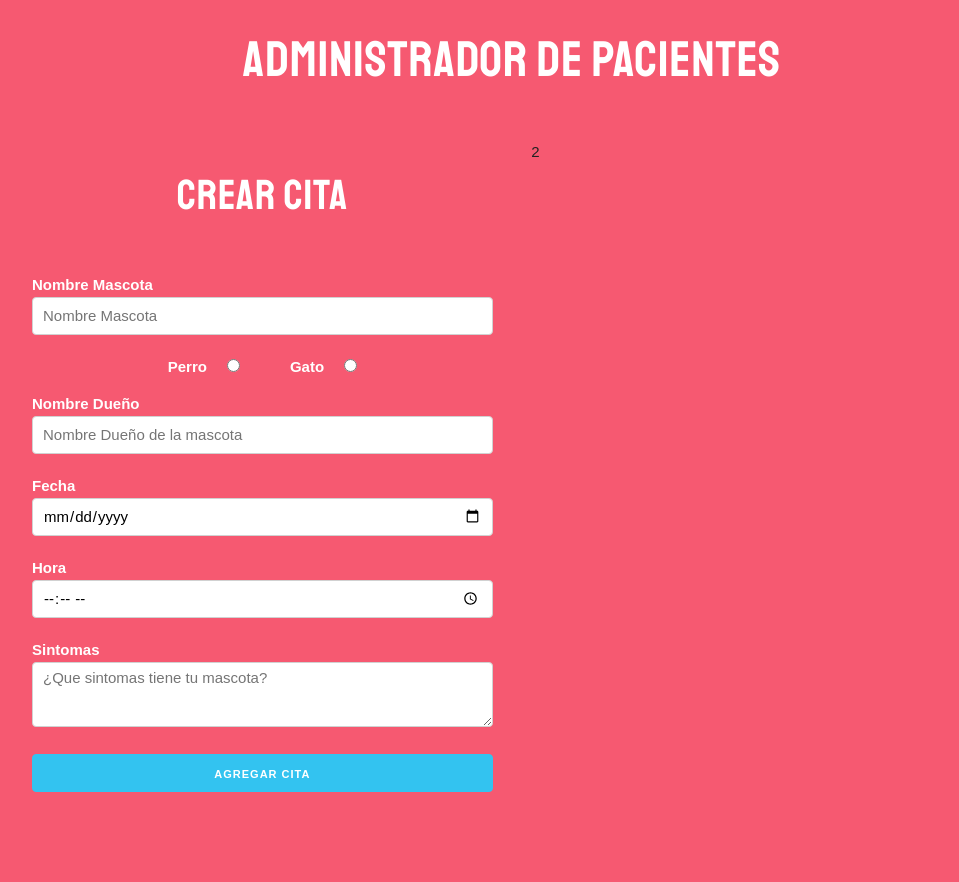
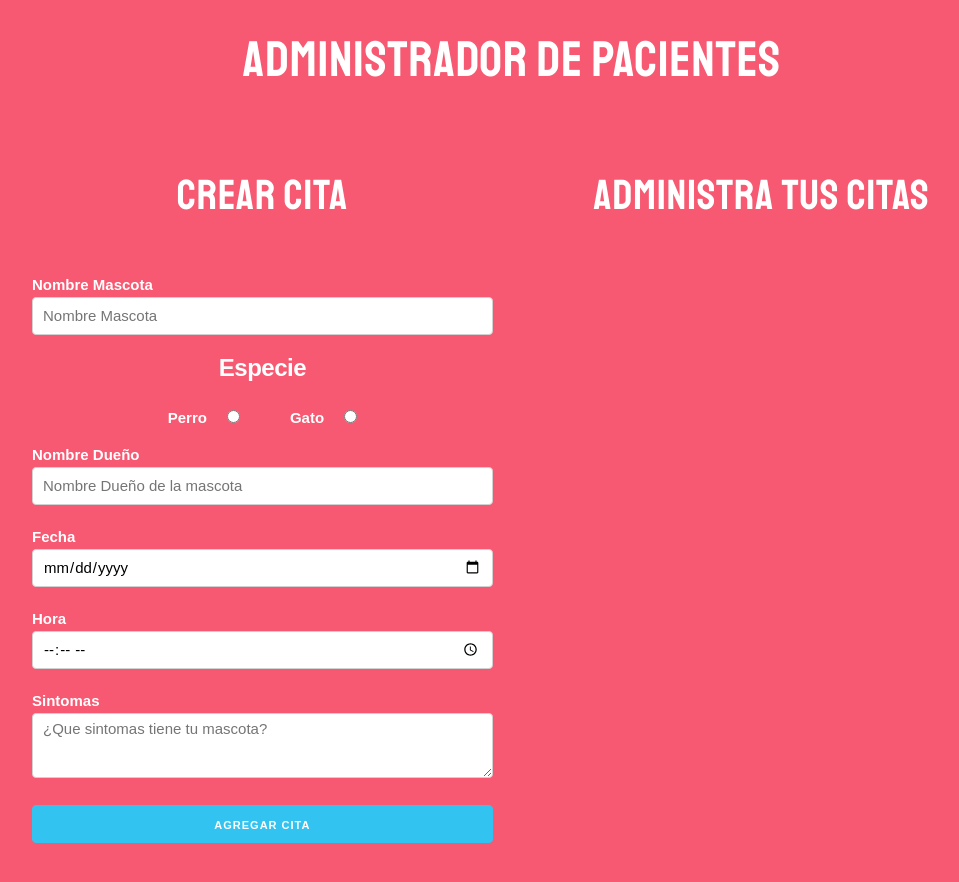
Before and after one commit to Mauricio-Ojeda/Formulario-React, a React (Create React App) app: page / in a window 1280 px wide. Shown: the top 882 px of the page, without its empty margins (128-1087 px from the left). Built offline with nearby package versions, Linux system fonts and the light colour scheme.

Commit message:
mostrando citas

```diff
--- a/src/App.js
+++ b/src/App.js
@@ -1,18 +1,42 @@
-import React, { Fragment} from 'react'
-import Formulario from './components/Formulario'
+import React, { Fragment, useState} from 'react';
+import Formulario from './components/Formulario';
+import Cita from './components/Cita';
 import './App.css';
 
 function App() {
+
+  // Arreglo de citas
+  const [citas, guardarCitas] = useState([]);
+
+  // funcion que tome citas actuales y agregue nuevas
+  const crearCitas = cita => {
+     guardarCitas([
+      ...citas,
+      cita
+    ]);
+
+  }
+
   return (
     <Fragment>
       <h1>Administrador de Pacientes</h1>
       <div className="container">
         <div className="row">
           <div className="one-half column">
-                <Formulario/>
+                <Formulario
+                  crearCitas={crearCitas}
+                />
           </div>
           <div className="one-half column">
-                2
+                <h2>Administra tus Citas</h2>
+                {citas.map(cita =>(
+                  <Cita
+
+                    key={cita.id}
+                    cita={cita}
+
+                  />
+                ))}
           </div>
         </div>
 
--- /dev/null
+++ b/src/components/Cita.js
@@ -0,0 +1,23 @@
+import React from 'react'
+
+const Cita = ({cita}) => {
+    const {mascota, especie, propietario, fecha, hora, sintomas} = cita;
+    return (
+        <div className="cita">
+          <p>Mascota: <span>{mascota}</span></p>
+          <p>Especie: <span>{especie}</span></p>
+          <p>Propietario: <span>{propietario}</span></p>
+          <p>Fecha: <span>{fecha}</span></p>
+          <p>Hora: <span>{hora}</span></p>
+          <p>Sintomas: <span>{sintomas}</span></p>
+
+          <button
+              className="button eliminar u-full-width"
+
+          >Eliminar &times;</button>
+        </div>
+
+    )
+}
+
+export default Cita
--- a/src/components/Formulario.js
+++ b/src/components/Formulario.js
@@ -2,7 +2,7 @@ import React, {Fragment, useState} from 'react'
 import './styles/formulario.css'
 import { v4 as uuid } from 'uuid';
 
-const Formulario = () => {
+const Formulario = ({crearCitas}) => {
 
     //crear state de cita
     const [cita, actualizarCita] = useState({
@@ -15,7 +15,22 @@ const Formulario = () => {
         sintomas: '',
     })
 
+    //State Error Falta completar un campo
     const [error, actualizarError] = useState(false)
+
+    //State input type radio
+    const [radio, actualizarRadio ] = useState({
+        perro: false,
+        gato: false
+    })
+
+    // handle onClick Radio
+    const handleOnClick = e =>{
+
+        actualizarRadio({
+        [e.target.value]:true
+        })
+    }
 
     // handleChange input
 
@@ -43,6 +58,21 @@ const Formulario = () => {
         //Asignar ID
         cita.id = uuid();
 
+        //crear citas
+        crearCitas(cita);
+
+        //Reiniciar formulario
+        actualizarCita({
+
+            mascota: '',
+            especie:'',
+            propietario: '',
+            fecha: '',
+            hora: '',
+            sintomas: ''
+        })
+        //Reiniciar radio
+        actualizarRadio({ perro: false, gato: false});
 
     }
 
@@ -71,6 +101,9 @@ const Formulario = () => {
                     value={mascota}
 
                 />
+
+                <h5 >Especie</h5>
+
                 </label>
                 <div className="row-radio">
                     <div className="perro-div">
@@ -81,6 +114,8 @@ const Formulario = () => {
                             name="especie"
                             value="perro"
                             onChange={handleChange}
+                            onClick={handleOnClick}
+                            checked={radio.perro}
 
                         />
                         </label>
@@ -93,6 +128,8 @@ const Formulario = () => {
                             name="especie"
                             value="gato"
                             onChange={handleChange}
+                            onClick={handleOnClick}
+                            checked={radio.gato}
 
                         />
                         </label>
--- a/src/components/styles/formulario.css
+++ b/src/components/styles/formulario.css
@@ -1,3 +1,10 @@
+h5{
+    text-align: center;
+    font-weight: bold;
+    font-size: 1,5rem;
+}
+
+
 
 .row-radio{
     display: flex;
```
Also changed, not shown: 1 other file (tests, documents, lock files or other folders).
